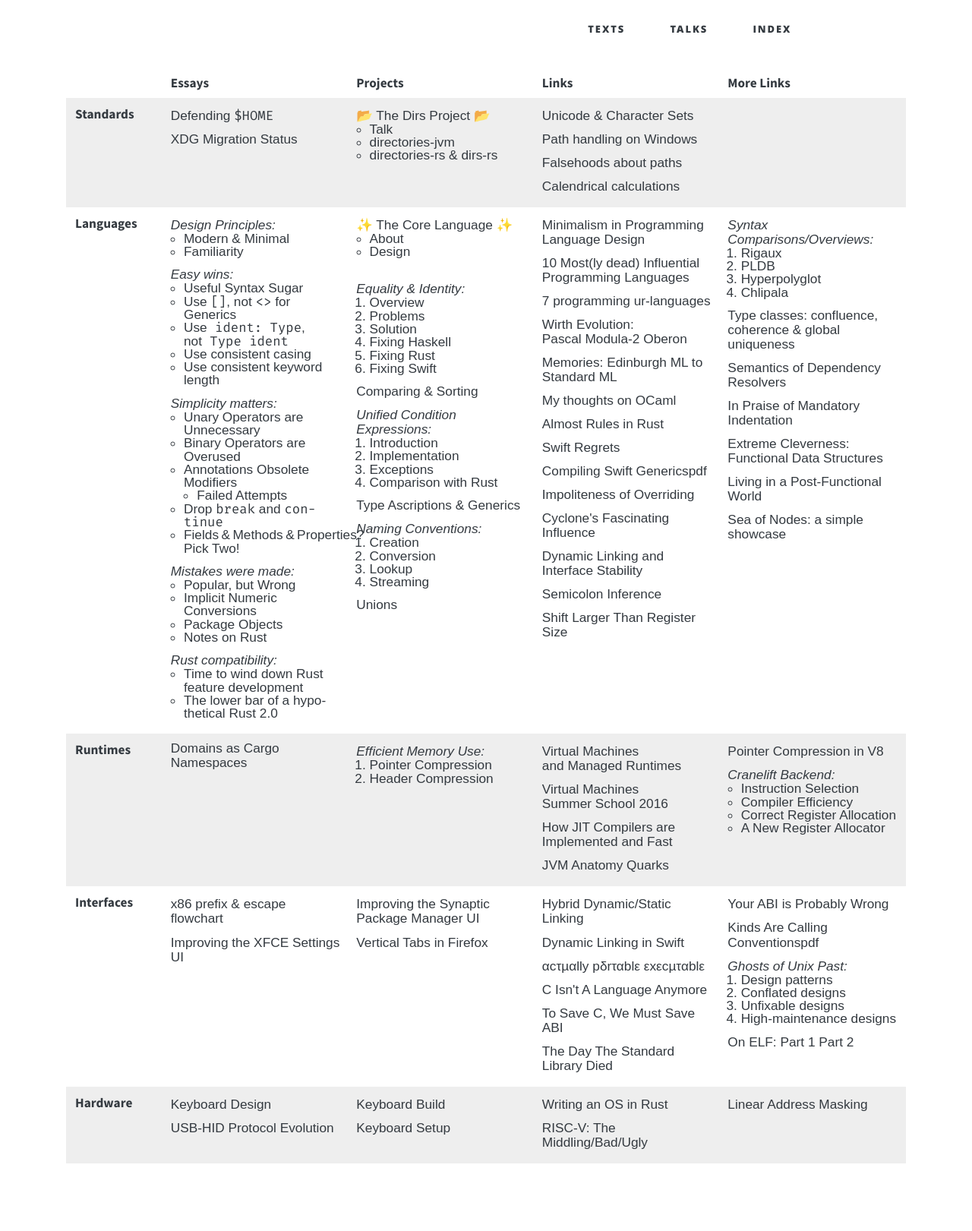
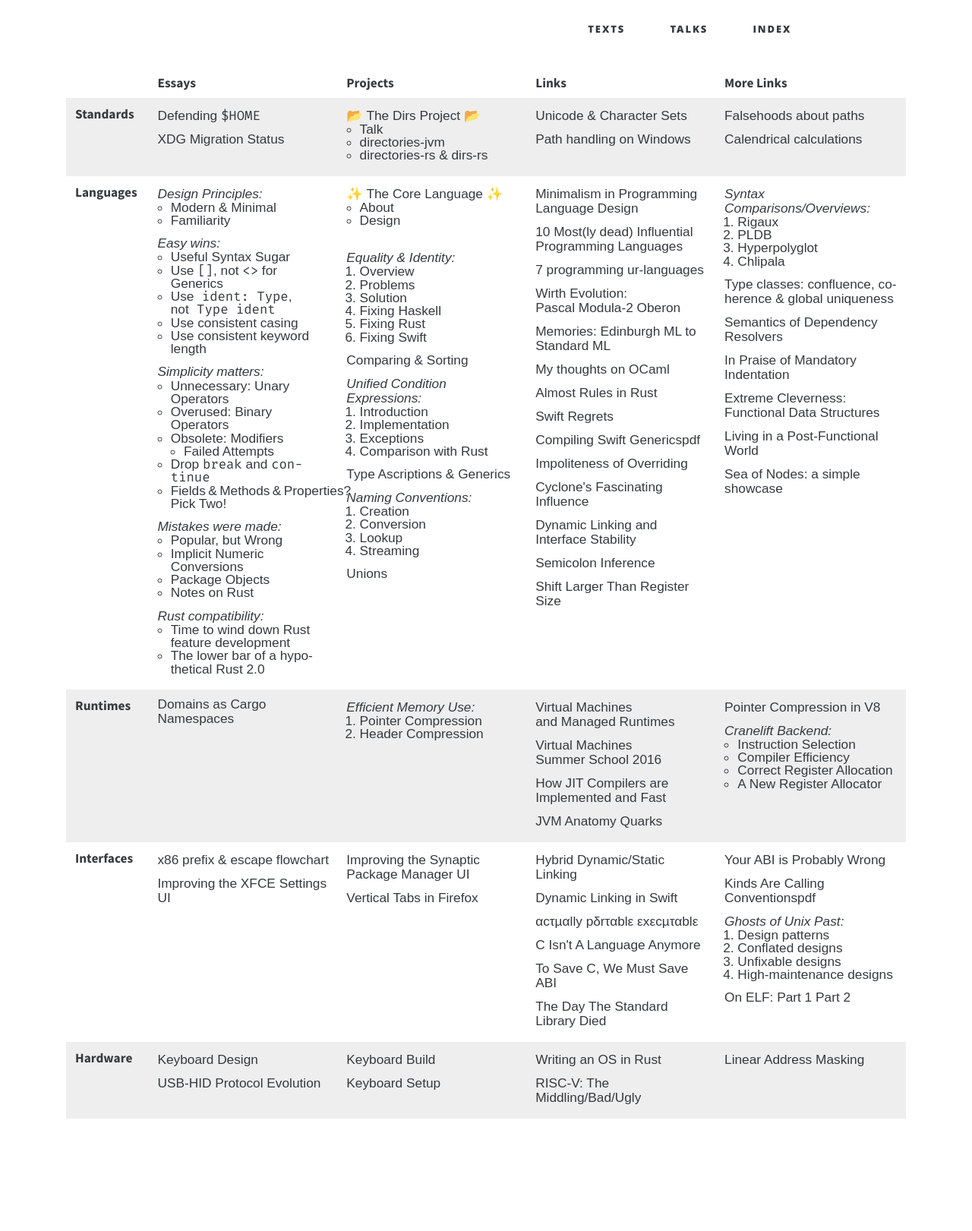
Before and after one commit to soc/soc.me, a Jekyll site: the page built from index.md, in a window 1280 px wide. Shown: the whole page at 76% size. Built offline with Jekyll 4.4.1, drawn with Linux system fonts in a browser that asks for light colours; some web fonts are replaced; after the commit the page ends 1563 px from its top, so only the background shows below that.

Commit message:
optimize column widths

```diff
--- a/_sass/base/_base.scss
+++ b/_sass/base/_base.scss
@@ -146,7 +146,7 @@
   }
 
   th.table-topic {
-    width: 6em;
+    width: 5em;
     padding: 12px;
   }
 
--- a/index.md
+++ b/index.md
@@ -30,9 +30,10 @@
     <td>
       <div><a href="https://www.joelonsoftware.com/2003/10/08/the-absolute-minimum-every-software-developer-absolutely-positively-must-know-about-unicode-and-character-sets-no-excuses/">Unicode &amp; Character Sets</a></div>
       <div><a href="https://googleprojectzero.blogspot.de/2016/02/the-definitive-guide-on-win32-to-nt.html">Path handling on Windows</a></div>
+    </td>
+    <td>
       <div><a href="https://yakking.branchable.com/posts/falsehoods-programmers-believe-about-file-paths/">Falsehoods about paths</a></div>
-      <div><a href="https://www.cs.tau.ac.il/~nachum/calendar-book/index.shtml">Calendrical calculations</a></div>    </td>
-    <td>
+      <div><a href="https://www.cs.tau.ac.il/~nachum/calendar-book/index.shtml">Calendrical calculations</a></div>
     </td>
   </tr>
   <tr>
@@ -50,19 +51,19 @@
           <li><a href="languages/stop-using-angle-brackets-for-generics">Use <kbd>[]</kbd>, not <kbd><></kbd> for Generics</a></li>
           <li><a href="languages/type-annotations">Use<kbd> ident: Type</kbd>,<br/>not<kbd> Type ident</kbd></a></li>
           <li><a href="languages/against-mixed-cased-type-names">Use consistent casing</a></li>
-          <li><a href="languages/consistent-keyword-length">Use consistent keyword length</a></li>
+          <li><a href="languages/consistent-keyword-length" class="compact">Use consistent keyword length</a></li>
         </ul>
       </section>
       <section id="simplicity-matters"><i>Simplicity matters:</i>
         <ul>
-          <li><a href="languages/unary-operators-are-unnecessary">Unary Operators are Unnecessary</a></li>
-          <li><a href="languages/binary-operators-are-overused">Binary Operators are Overused</a></li>
-          <li><a href="languages/annotations-obsolete-modifiers">Annotations Obsolete Modifiers</a>
+          <li><a href="languages/unary-operators-are-unnecessary" class="compact">Unnecessary: Unary Operators</a></li>
+          <li><a href="languages/binary-operators-are-overused" class="compact">Overused: Binary Operators</a></li>
+          <li><a href="languages/annotations-obsolete-modifiers">Obsolete: Modifiers</a>
             <ul>
               <li><a href="languages/annotations-obsolete-modifiers-attempts">Failed Attempts</a></li>
             </ul>
           </li>
-          <li><a href="languages/drop-break-and-continue" class="compact">Drop <kbd>break</kbd> and <kbd>continue</kbd></a></li>
+          <li><a href="languages/drop-break-and-continue">Drop <kbd>break</kbd> and <kbd>continue</kbd></a></li>
           <li><a href="languages/fields-methods-properties-pick-two">Fields & Methods & Properties? Pick Two!</a></li>
         </ul>
       </section>
@@ -130,7 +131,7 @@
       <div><a href="https://belkadan.com/blog/tags/swift-regrets/">Swift Regrets</a></div>
       <div><a href="http://download.swift.org/docs/assets/generics.pdf">Compiling Swift Generics</a><sup>pdf</sup></div>
       <div><a href="https://journal.stuffwithstuff.com/2012/12/19/the-impoliteness-of-overriding-methods/">Impoliteness of Overriding</a></div>
-      <div><a href="https://pling.jondgoodwin.com/post/cyclone/" class="compact">Cyclone's Fascinating Influence</a></div>
+      <div><a href="https://pling.jondgoodwin.com/post/cyclone/">Cyclone's Fascinating Influence</a></div>
       <div><a href="https://gankra.github.io/blah/swift-abi/">Dynamic Linking and Interface Stability</a></div>
       <div><a href="https://pling.jondgoodwin.com/post/semicolon-inference/">Semicolon Inference</a></div>
       <div><a href="https://devblogs.microsoft.com/oldnewthing/20230904-00/?p=108704" class="compact">Shift Larger Than Register Size</a></div>
@@ -148,13 +149,13 @@
       <div><a href="https://eed3si9n.com/dependency-resolver-semantics">Semantics of Dependency Resolvers</a></div>
       <div><a href="https://okasaki.blogspot.com/2008/02/in-praise-of-mandatory-indentation-for.html">In Praise of Mandatory Indentation</a></div>
       <div><a href="https://www.youtube.com/watch?v=pNhBQJN44YQ">Extreme Cleverness:<br/>Functional Data Structures</a></div>
-      <div><a href="https://www.youtube.com/watch?v=8OJ_-L1QcDw">Living in a Post-Functional World</a></div>
-      <div><a href="https://github.com/SeaOfNodes/Simple">Sea of Nodes: a simple showcase</a></div>
+      <div><a href="https://www.youtube.com/watch?v=8OJ_-L1QcDw" class="compact">Living in a Post-Functional World</a></div>
+      <div><a href="https://github.com/SeaOfNodes/Simple" class="compact">Sea of Nodes: a simple showcase</a></div>
     </td>
   </tr>
   <tr>
     <th class="table-topic">Runtimes</th>
-    <td><a href="runtimes/domains-as-cargo-namespaces" class="compact">Domains as Cargo Namespaces</a></td>
+    <td><a href="runtimes/domains-as-cargo-namespaces">Domains as Cargo Namespaces</a></td>
     <td>
       <section id="efficient-memory-use"><i>Efficient Memory Use:</i>
         <ol>
@@ -184,8 +185,8 @@
   <tr>
     <th class="table-topic">Interfaces</th>
     <td>
-      <div><a href="interfaces/x86-prefixes-and-escape-opcodes-flowchart" class="compact">x86 prefix & escape flowchart</a></div>
-      <div><a href="interfaces/improving-the-xfce-settings-ui" class="compact">Improving the XFCE Settings UI</a></div>
+      <div><a href="interfaces/x86-prefixes-and-escape-opcodes-flowchart">x86 prefix & escape flowchart</a></div>
+      <div><a href="interfaces/improving-the-xfce-settings-ui">Improving the XFCE Settings UI</a></div>
     </td>
     <td>
       <div><a href="interfaces/improving-the-synaptic-package-manager-ui">Improving the Synaptic<br/>Package Manager UI</a></div>
```
